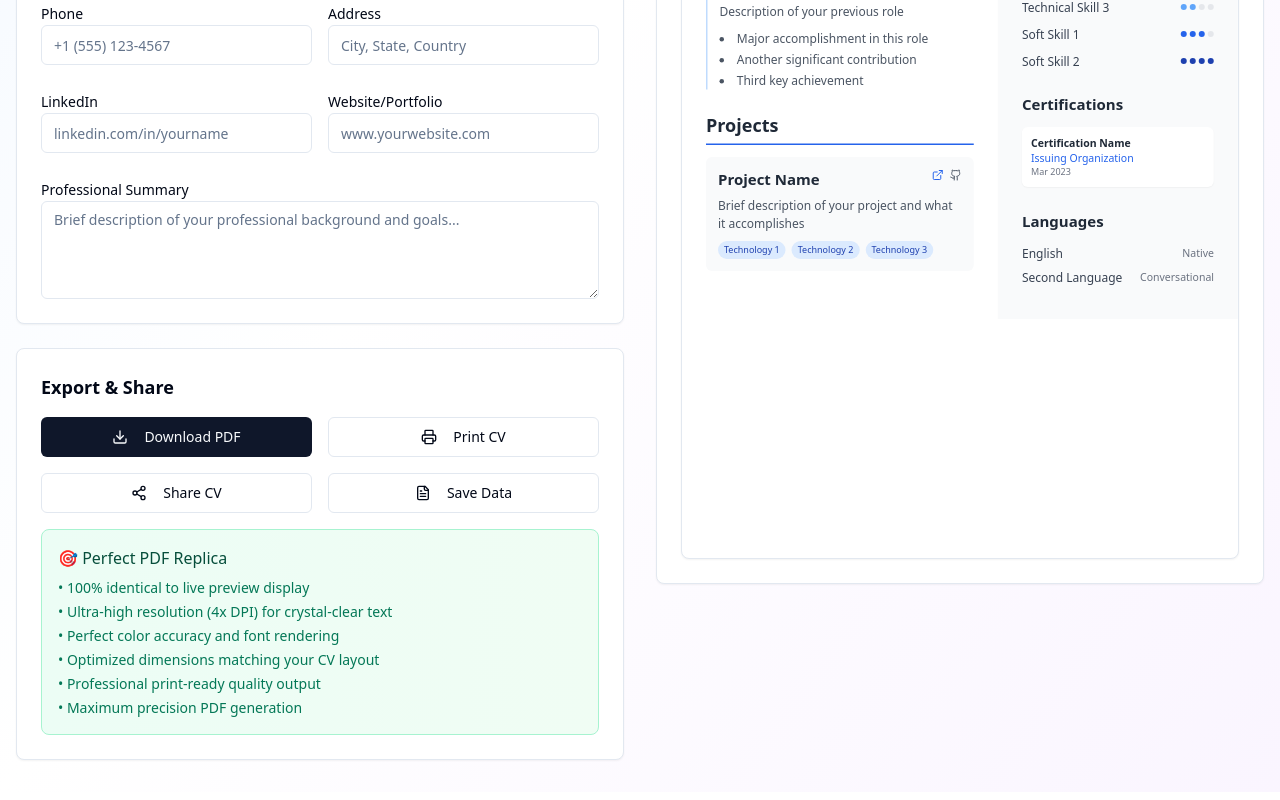
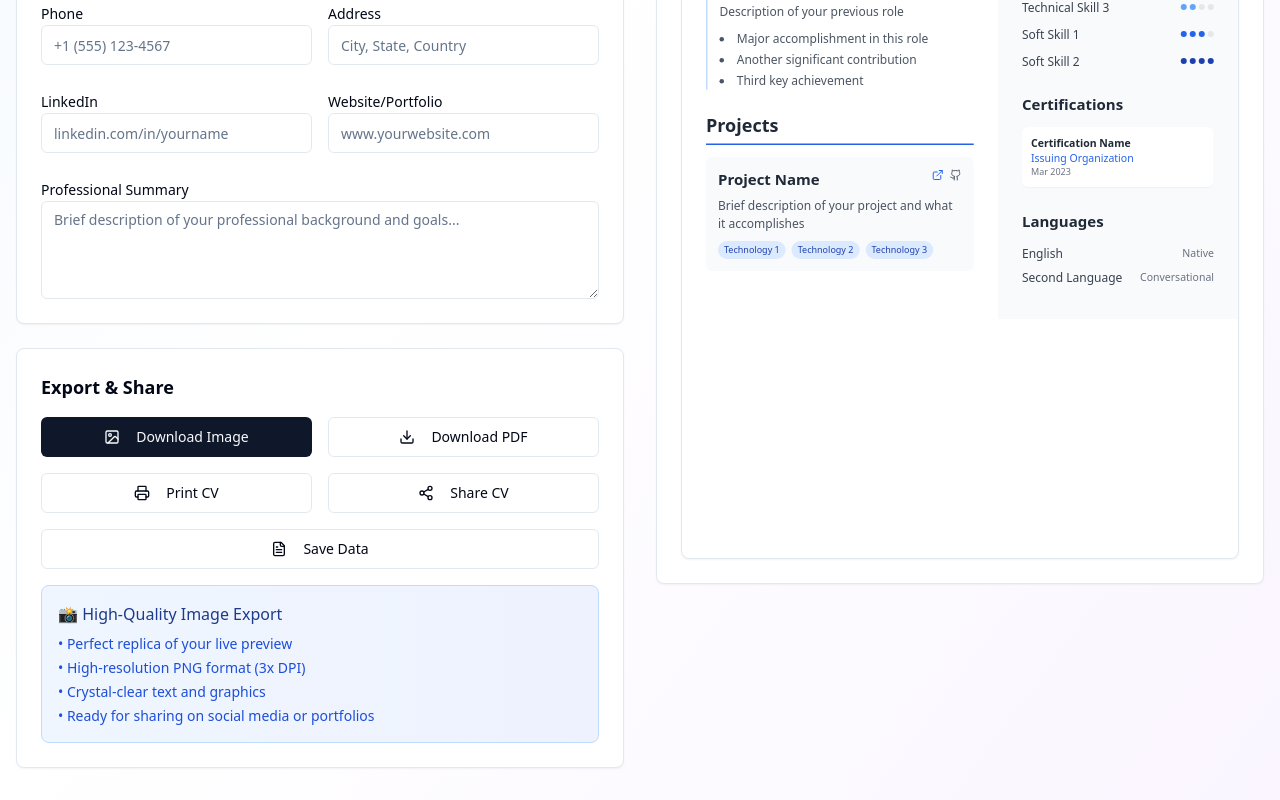
Before and after one commit to Nikusha-Chitinashvili/fresh-cv-atelier-03, a React (Vite) app: page / in a window 1280 px wide. Shown: the part 951-1751 px from the top of the page. Built offline with nearby package versions, Linux system fonts and the light colour scheme.

Commit message:
feat: Add image download functionality
Implement image download to save the live preview as an image.

```diff
--- a/src/components/ExportTools.tsx
+++ b/src/components/ExportTools.tsx
@@ -1,7 +1,8 @@
+
 import { Button } from '@/components/ui/button';
 import { Card } from '@/components/ui/card';
 import { CVData } from '@/types/cv';
-import { Download, FileText, Share2, Printer } from 'lucide-react';
+import { Download, FileText, Share2, Printer, Image } from 'lucide-react';
 import html2canvas from 'html2canvas';
 import jsPDF from 'jspdf';
 import { toast } from 'sonner';
@@ -14,6 +15,100 @@ interface ExportToolsProps {
 export const ExportTools = ({ cvData, template }: ExportToolsProps) => {
   const handlePrint = () => {
     window.print();
+  };
+
+  const handleDownloadImage = async () => {
+    try {
+      toast.loading("Capturing CV preview as image...");
+
+      // Find the CV template element
+      const cvElement = document.querySelector('[data-cv-template]') as HTMLElement;
+
+      if (!cvElement) {
+        toast.error("Error: CV preview not found");
+        return;
+      }
+
+      // Store original styles and remove any transformations
+      const previewContainer = cvElement.closest('.transform') as HTMLElement;
+      let originalStyles = {
+        transform: '',
+        width: '',
+        height: '',
+        overflow: '',
+        position: '',
+        left: '',
+        top: ''
+      };
+
+      if (previewContainer) {
+        originalStyles.transform = previewContainer.style.transform;
+        originalStyles.width = previewContainer.style.width;
+        originalStyles.height = previewContainer.style.height;
+        originalStyles.overflow = previewContainer.style.overflow;
+        originalStyles.position = previewContainer.style.position;
+        originalStyles.left = previewContainer.style.left;
+        originalStyles.top = previewContainer.style.top;
+
+        // Reset to natural size and position for perfect capture
+        previewContainer.style.transform = 'scale(1)';
+        previewContainer.style.width = 'auto';
+        previewContainer.style.height = 'auto';
+        previewContainer.style.overflow = 'visible';
+        previewContainer.style.position = 'static';
+        previewContainer.style.left = 'auto';
+        previewContainer.style.top = 'auto';
+      }
+
+      // Allow layout to stabilize
+      await new Promise(resolve => setTimeout(resolve, 500));
+
+      // Create high-resolution canvas
+      const canvas = await html2canvas(cvElement, {
+        scale: 3, // High DPI for crisp image
+        useCORS: true,
+        allowTaint: true,
+        backgroundColor: '#ffffff',
+        scrollX: 0,
+        scrollY: 0,
+        removeContainer: false,
+        imageTimeout: 15000,
+        logging: false
+      });
+
+      // Restore original styles immediately
+      if (previewContainer) {
+        previewContainer.style.transform = originalStyles.transform;
+        previewContainer.style.width = originalStyles.width;
+        previewContainer.style.height = originalStyles.height;
+        previewContainer.style.overflow = originalStyles.overflow;
+        previewContainer.style.position = originalStyles.position;
+        previewContainer.style.left = originalStyles.left;
+        previewContainer.style.top = originalStyles.top;
+      }
+
+      // Convert to high-quality PNG and download
+      const imgData = canvas.toDataURL('image/png', 1.0);
+
+      // Create download link
+      const currentDate = new Date().toISOString().split('T')[0];
+      const cleanName = (cvData.personalInfo.fullName || 'CV')
+        .replace(/[^a-zA-Z0-9\s-]/g, '')
+        .replace(/\s+/g, '_')
+        .substring(0, 40);
+      const fileName = `${cleanName}_CV_${currentDate}.png`;
+
+      const link = document.createElement('a');
+      link.download = fileName;
+      link.href = imgData;
+      link.click();
+
+      toast.success("CV image downloaded successfully! 🎉");
+
+    } catch (error) {
+      console.error('Image download error:', error);
+      toast.error("Failed to download image. Please try again.");
+    }
   };
 
   const handleDownloadPDF = async () => {
@@ -227,7 +322,12 @@ export const ExportTools = ({ cvData, template }: ExportToolsProps) => {
       <h2 className="text-lg font-semibold mb-4">Export & Share</h2>
 
       <div className="grid grid-cols-1 md:grid-cols-2 gap-4">
-        <Button onClick={handleDownloadPDF} className="flex items-center justify-center">
+        <Button onClick={handleDownloadImage} className="flex items-center justify-center">
+          <Image className="h-4 w-4 mr-2" />
+          Download Image
+        </Button>
+
+        <Button onClick={handleDownloadPDF} variant="outline" className="flex items-center justify-center">
           <Download className="h-4 w-4 mr-2" />
           Download PDF
         </Button>
@@ -242,21 +342,19 @@ export const ExportTools = ({ cvData, template }: ExportToolsProps) => {
           Share CV
         </Button>
 
-        <Button onClick={handleSaveData} variant="outline" className="flex items-center justify-center">
+        <Button onClick={handleSaveData} variant="outline" className="flex items-center justify-center col-span-full">
           <FileText className="h-4 w-4 mr-2" />
           Save Data
         </Button>
       </div>
 
-      <div className="mt-4 p-4 bg-gradient-to-r from-emerald-50 to-green-50 rounded-lg border border-emerald-200">
-        <h3 className="font-medium text-emerald-900 mb-2">🎯 Perfect PDF Replica</h3>
-        <ul className="text-sm text-emerald-700 space-y-1">
-          <li>• 100% identical to live preview display</li>
-          <li>• Ultra-high resolution (4x DPI) for crystal-clear text</li>
-          <li>• Perfect color accuracy and font rendering</li>
-          <li>• Optimized dimensions matching your CV layout</li>
-          <li>• Professional print-ready quality output</li>
-          <li>• Maximum precision PDF generation</li>
+      <div className="mt-4 p-4 bg-gradient-to-r from-blue-50 to-indigo-50 rounded-lg border border-blue-200">
+        <h3 className="font-medium text-blue-900 mb-2">📸 High-Quality Image Export</h3>
+        <ul className="text-sm text-blue-700 space-y-1">
+          <li>• Perfect replica of your live preview</li>
+          <li>• High-resolution PNG format (3x DPI)</li>
+          <li>• Crystal-clear text and graphics</li>
+          <li>• Ready for sharing on social media or portfolios</li>
         </ul>
       </div>
     </Card>
```
